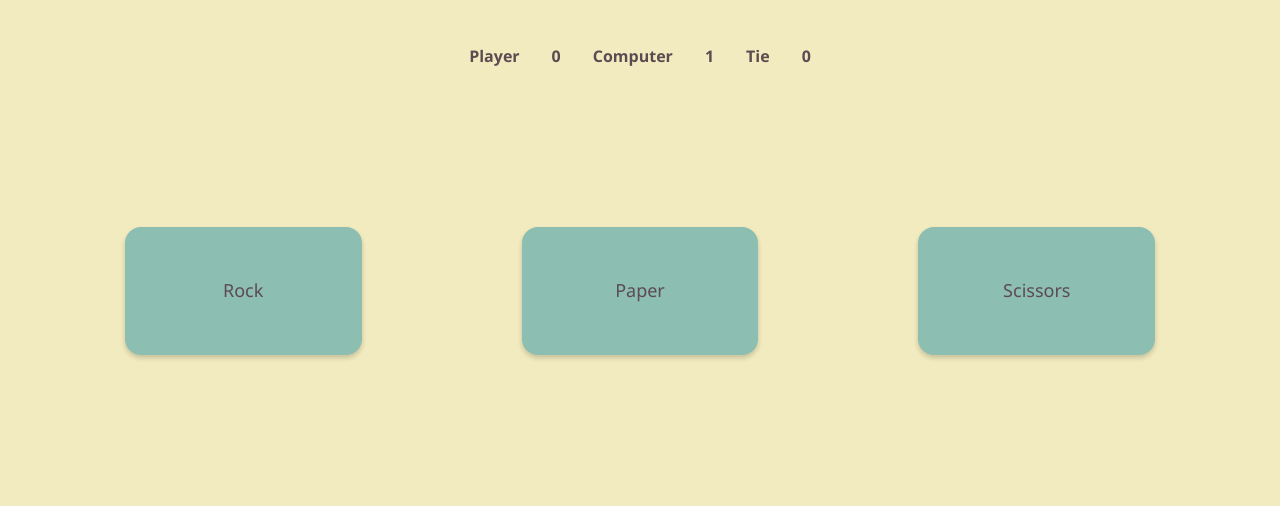
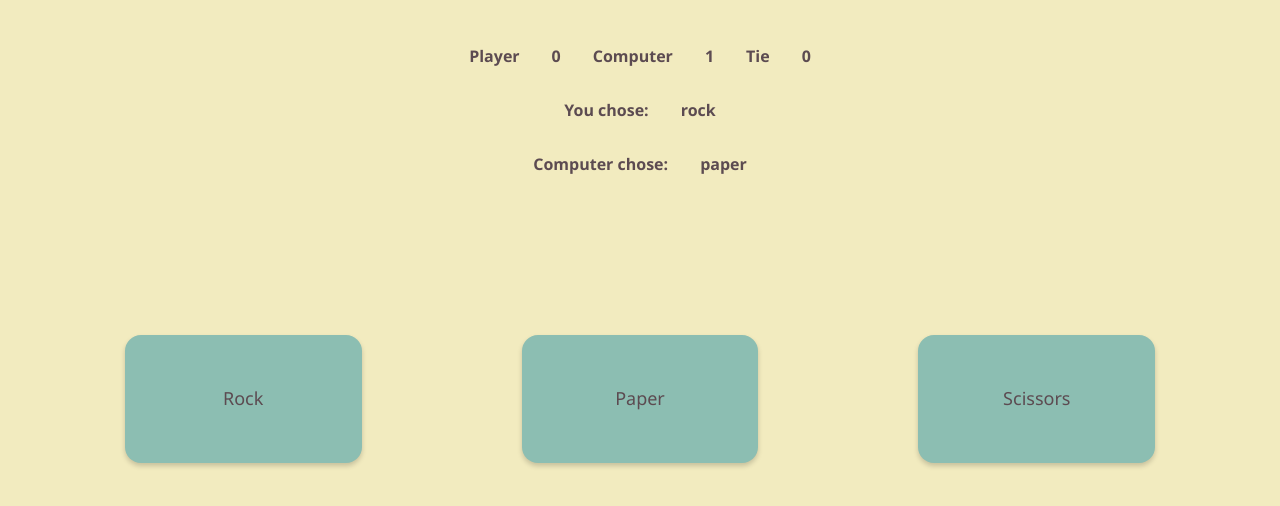
Before and after one commit to Athma-Vasi/Rock-Paper-Scissors, a website: page index.html in a window 1280 px wide. Both pictures are taken after a click on the button "Rock". Shown: the part 78-584 px from the top of the page. Drawn offline with Linux system fonts and the light colour scheme.

Commit message:
add logic for player and comp choices onto display

```diff
--- a/index.html
+++ b/index.html
@@ -26,6 +26,14 @@
 					<h2 class="tieCard"></h2>
 				</div>
 			</div>
+			<div class="container">
+				<h3 class="playerChose">You chose:</h3>
+				<h4 class="playerChoice"></h4>
+			</div>
+			<div class="container">
+				<h3 class="compChose">Computer chose:</h3>
+				<h4 class="compChoice"></h4>
+			</div>
 			<div class="container"><h3 class="winner"></h3></div>
 		</header>
 		<section class="section">
--- a/script.js
+++ b/script.js
@@ -69,6 +69,10 @@ function gameWinner(_winner) {
     compCard.textContent = scoreState.compScore.toString();
     var tieCard = document.querySelector('.tieCard');
     tieCard.textContent = scoreState.tie.toString();
+    var playerChoice = document.querySelector('.playerChoice');
+    playerChoice.textContent = state.playerSelection;
+    var compChoice = document.querySelector('.compChoice');
+    compChoice.textContent = state.compSelection;
     if (_winner === 'tie') {
         scoreState.tie++;
         tieCard.textContent = scoreState.tie.toString();
--- a/script.ts
+++ b/script.ts
@@ -75,6 +75,12 @@ function gameWinner(_winner: string) {
 	const tieCard = document.querySelector('.tieCard')
 	tieCard.textContent = scoreState.tie.toString()
 
+	const playerChoice = document.querySelector('.playerChoice')
+	playerChoice.textContent = state.playerSelection
+
+	const compChoice = document.querySelector('.compChoice')
+	compChoice.textContent = state.compSelection
+
 	if (_winner === 'tie') {
 		scoreState.tie++
 		tieCard.textContent = scoreState.tie.toString()
--- a/style.css
+++ b/style.css
@@ -33,10 +33,17 @@
 .tieCard,
 .playerName,
 .compName,
-.tieName {
+.tieName,
+.playerChose,
+.compChose,
+.playerChoice,
+.compChoice {
 	font-size: medium;
 	margin: 1rem 1rem 1rem 1rem;
 	color: hsl(338.82, 10.18%, 32.75%);
+}
+
+ {
 }
 .rock,
 .paper,
```
